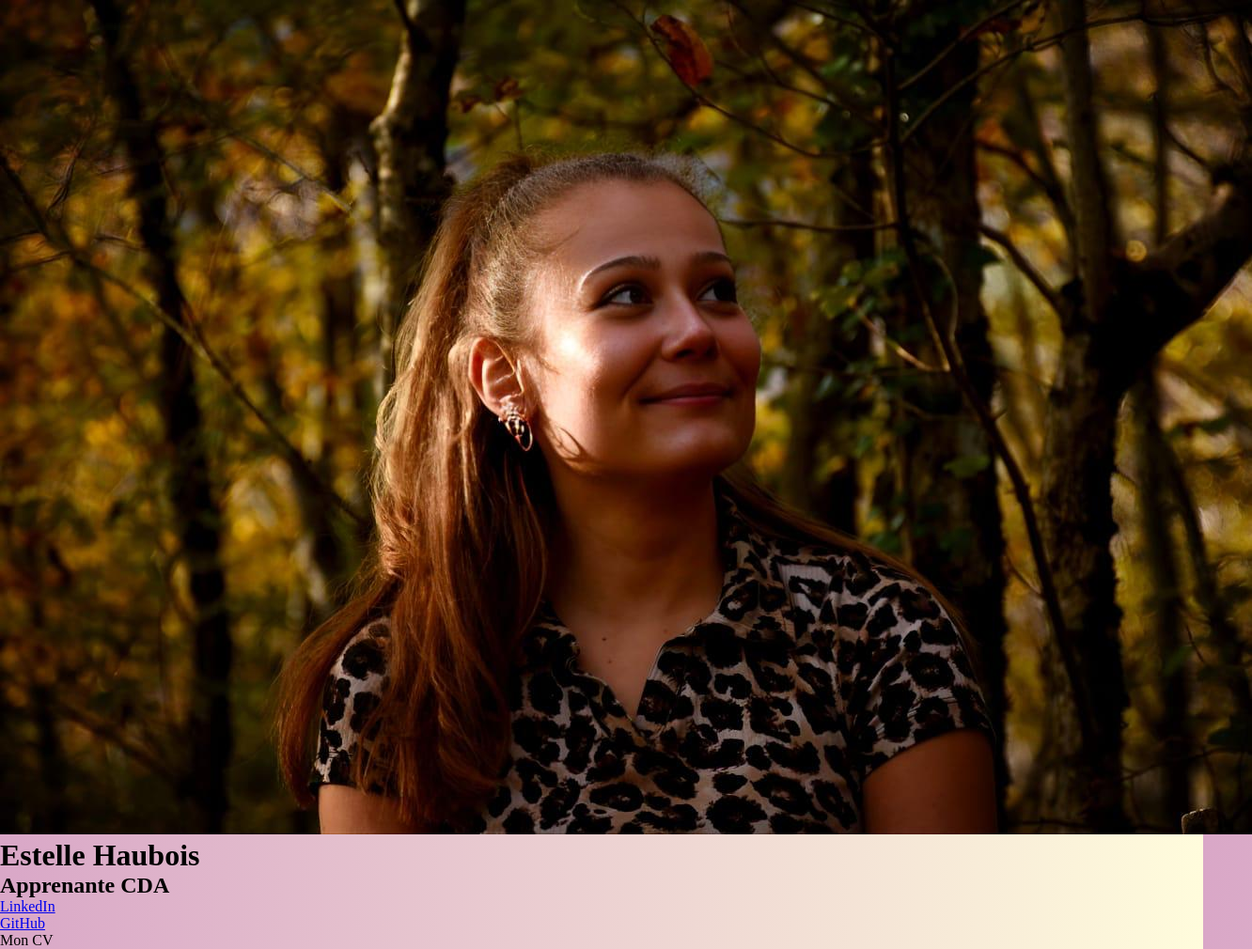
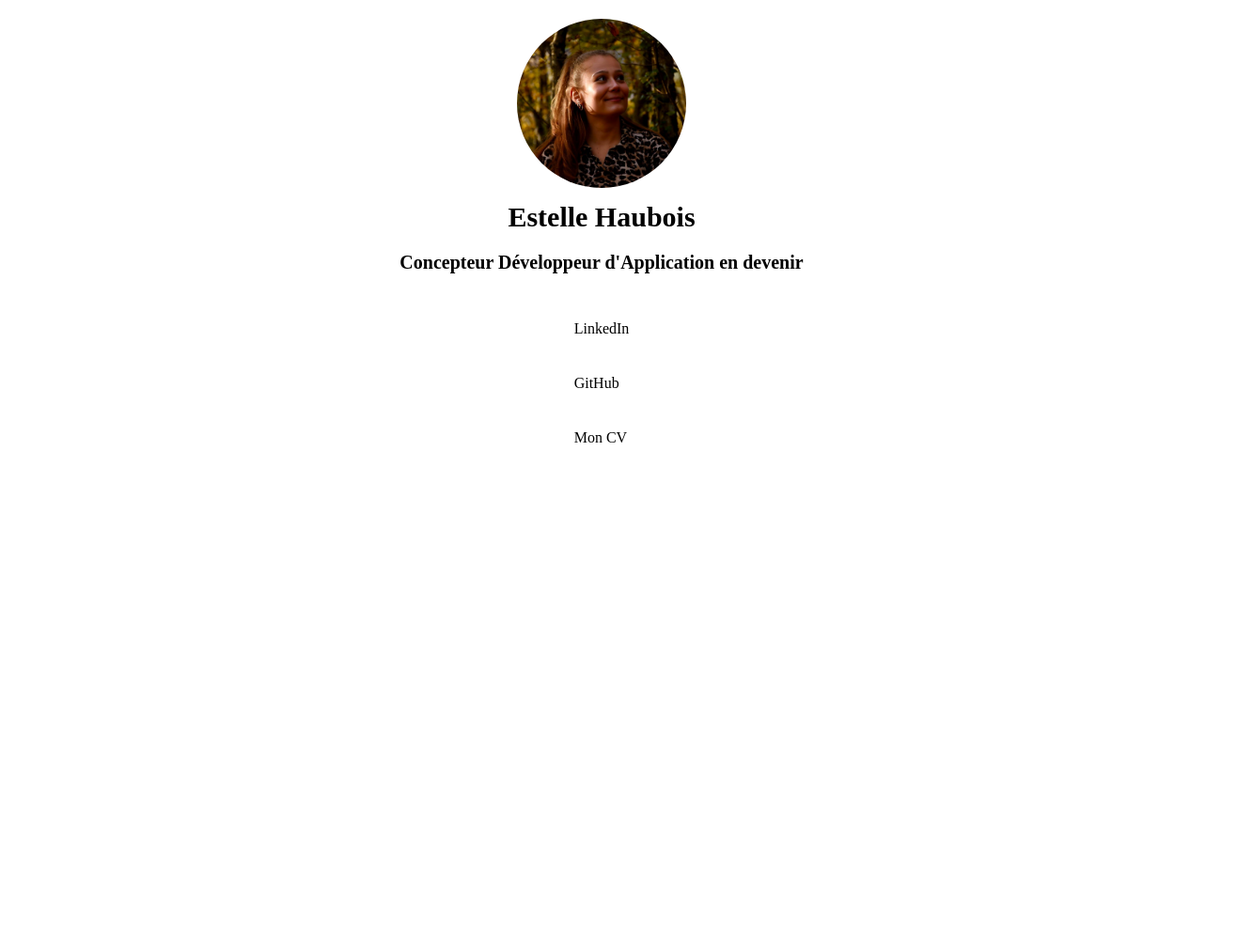
Before and after one commit to EstelleSimina/brief_1, a plain HTML site: page index.html in a window 1280 px wide. Shown: the whole page at 94% size, 1332 px wide, since content can reach past the window. After the commit the page ends 800 px from the top, so only its background shows below. Drawn offline with Linux system fonts and the light colour scheme.

Commit message:
modification du html et css

```diff
--- a/index.html
+++ b/index.html
@@ -2,25 +2,27 @@
 <html lang="fr">
 <head>
     <meta charset="UTF-8">
-    <meta name="viewport" content="width=device-width, initial-scale=1.0">
+    <meta name="description" content="width=device-width, initial-scale=1.0">
     <title>Linktree Estelle Haubois</title>
     <link href="style.css" rel="stylesheet" >
 </head>
 <body>
     <header>
-        <img src="images/photo_EstelleHaubois.jpg" alt="Photo d'Estelle Haubois">
+        <img class="avatar" src="images/photo_EstelleHaubois.jpg" alt="Photo d'Estelle Haubois">
         <h1>Estelle Haubois</h1>
-        <h2>Apprenante CDA</h2>
+        <h2>Concepteur Développeur d'Application en devenir</h2>
     </header>
-    <main>
-         <!--<a href="https://www.linkedin.com/in/estelle-haubois" target="_blank"><button>LinkedIn</button></a>
-        <a href="https://github.com/EstelleSimina" target="_blank"><button>GitHub</button></a>
-        <a href=""><button>Télécharger mon CV</button></a>
--->
+    <main> <!-- sous forme de liste ? pas de bouton ? -->
        <ul>
-           <li><a href="https://www.linkedin.com/in/estelle-haubois" target="_blank">LinkedIn</a></li>
-           <li><a href="https://github.com/Simina22" target="_blank">GitHub</a></li>
-           <li><a>Mon CV</a></li>
+           <li>
+                <a href="https://www.linkedin.com/in/estelle-haubois" target="_blank">LinkedIn</a>
+            </li>
+           <li>
+                <a href="https://github.com/Simina22" target="_blank">GitHub</a>
+            </li>
+           <li>
+                <a href="CV_EstelleHaubois.pdf" target="_blank">Mon CV</a> <!-- le mettre dans un fichier? -->
+            </li>
         </ul>
     </main>
 </body>
--- a/style.css
+++ b/style.css
@@ -5,8 +5,43 @@
 }
 
 body {
-    background : linear-gradient(to right, #d9a7c7, #fffcdc);
-    justify-content: center;
-    gap : 20px;
-    margin : 0;
+    display: flex;
+    flex-direction: column;
+    align-items: center;
+    padding: 20px;
 }
+
+header {
+    text-align: center;
+    margin-bottom: 10px;
+}
+
+.avatar {
+    width: 180px;
+    height: 180px;
+    border-radius: 50%; /* correct ?*/
+    overflow: hidden;
+    margin-bottom: 10px;
+    object-fit: cover;
+    border: 1px;
+}
+
+
+h1{
+    font-size: 30px;
+}
+
+h2{
+    font-size: 20px;
+    padding: 20px ;
+}
+
+li {
+    list-style-type: none;
+    padding : 20px;
+}
+
+a {
+    color: black;
+    text-decoration : none;
+}
```
Also changed, not shown: 1 other file.
